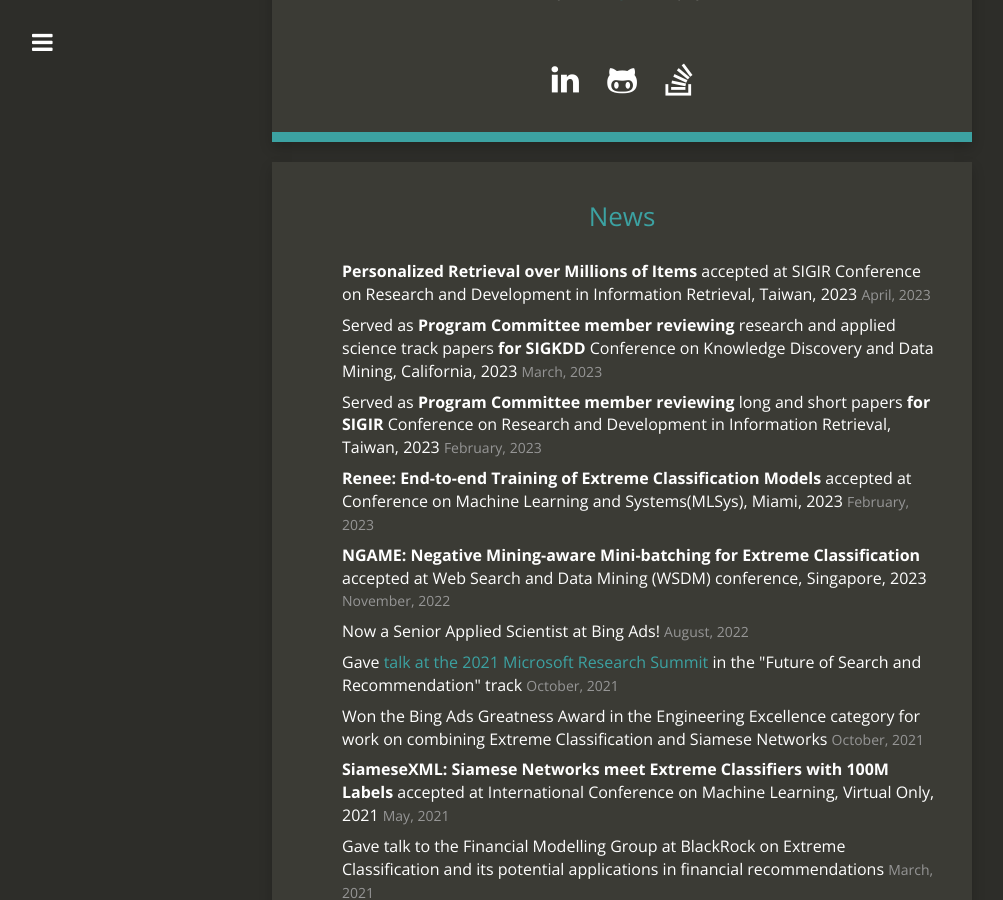
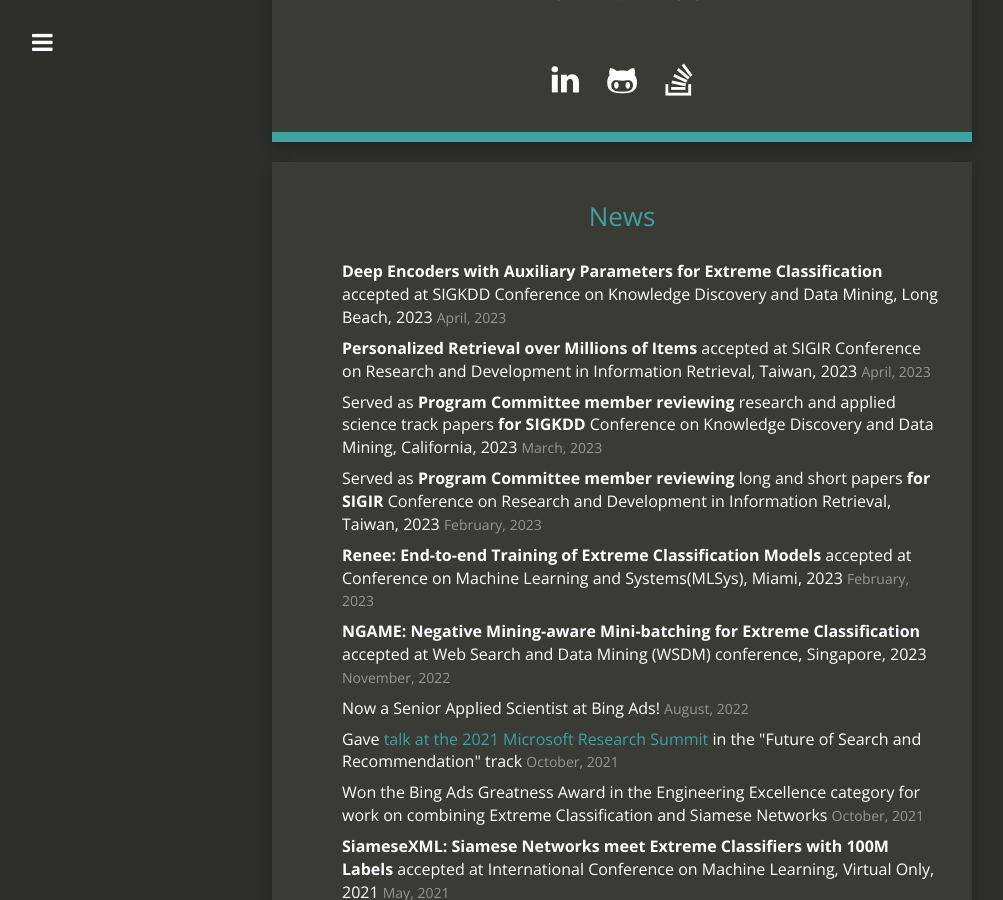
Before and after one commit to DeepakSaini119/DeepakSaini119.github.io, a Jekyll site: the page built from index.html, in a window 1280 px wide and 900 px high, scrolled down 556 px. Shown: the whole window, without its empty margins (18-1021 px from the left). Built offline with Jekyll 4.4.1, drawn with Linux system fonts in a browser that asks for light colours; nearby versions of some CDN libraries.

Commit message:
Add DEXA acceptance

```diff
--- a/index.html
+++ b/index.html
@@ -31,6 +31,12 @@
 
             <div>
                 <ul>
+                    <li>
+                        <b>Deep Encoders with Auxiliary Parameters for Extreme Classification</b> accepted at SIGKDD Conference on Knowledge Discovery and Data Mining, Long Beach, 2023
+                        <small style="font-size: 14px;margin-top: -10px;padding-top: 0px;color: #969696;"}>April, 2023</small>
+                    </li>
+                    <br style="display: block;content: '';margin-top: 8px;">
+
                     <li>
                         <b>Personalized Retrieval over Millions of Items</b> accepted at SIGIR Conference on Research and Development in Information Retrieval, Taiwan, 2023
                         <small style="font-size: 14px;margin-top: -10px;padding-top: 0px;color: #969696;"}>April, 2023</small>
```
